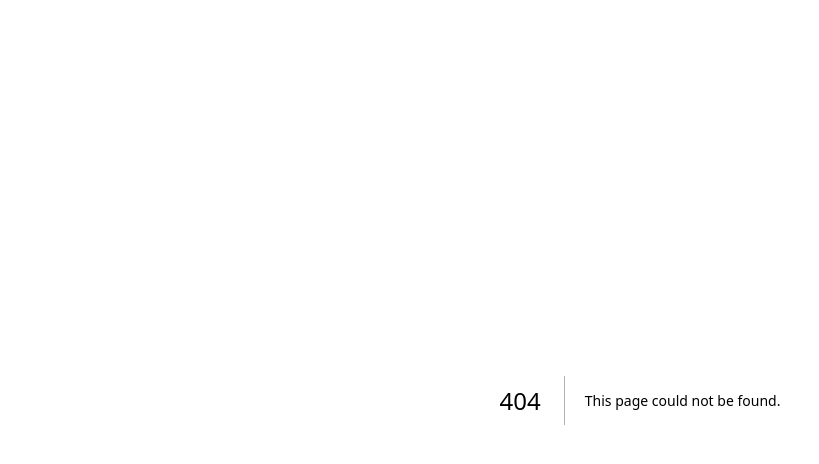
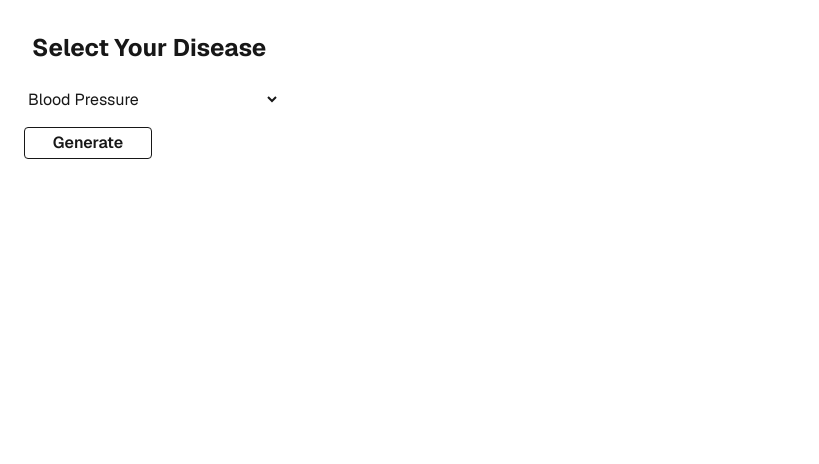
Before and after one commit to arunkumarmudakavi/nutrition_guide_ai, a Next.js app: page /chat in a window 1280 px wide. Before the commit this address had no page. Shown: the top 464 px of the page, without its empty margins (0-819 px from the left). Built offline with nearby package versions, Linux system fonts and the light colour scheme.

Commit message:
client side chat page implemented

```diff
--- /dev/null
+++ b/src/app/chat/page.tsx
@@ -0,0 +1,147 @@
+"use client";
+import axios from "axios";
+import React, { useState } from "react";
+import { useForm } from "react-hook-form";
+
+const chat = () => {
+  const { register, handleSubmit } = useForm();
+  const [loading, setLoading] = useState<boolean>(false);
+  const [data, setData] = useState<any>({});
+
+  const items = [
+    {
+      key: "bp",
+      label: "Blood Pressure",
+    },
+    {
+      key: "diabetes",
+      label: "Diabetes",
+    },
+    {
+      key: "obesity",
+      label: "Obesity",
+    },
+    {
+      key: "anemia",
+      label: "Anemia",
+    },
+    {
+      key: "hypothyroidism",
+      label: "Hypothyroidism",
+    },
+    {
+      key: "colesterol",
+      label: "Colesterol",
+    },
+    {
+      key: "acid_reflux",
+      label: "Acid Reflux",
+    },
+    {
+      key: "weak_immunity",
+      label: "Weak Immunity",
+    },
+    {
+      key: "constipation",
+      label: "Constipation",
+    },
+    {
+      key: "cough_and_cold",
+      label: "Cough and Cold",
+    },
+  ];
+
+  const [selectedValue, setSelectedValue] = useState("");
+
+  const handleSelectionChange = (key: React.Key) => {
+    setSelectedValue(String(key));
+  };
+
+  const sendChat = async (data: {}) => {
+    if (data === "") return alert("Select Disease");
+    console.log(data);
+    setLoading(true);
+    try {
+      const response = await axios.post("/api/chat", data);
+      console.log(response);
+      if (response?.data?.answer.length > 0) {
+        setLoading(false);
+      }
+      setData(response?.data);
+    } catch (error: any) {
+      console.log("Error on chat", error);
+    } finally {
+      setLoading(false);
+    }
+  };
+
+  return (
+    <div className="m-4 flex flex-col font-sans">
+      <span className="text-2xl font-bold m-4">Select Your Disease</span>
+      <section>
+        <form className="flex flex-col p-2" onSubmit={handleSubmit(sendChat)}>
+          <select
+            className="w-[20vw]"
+            value={selectedValue}
+            {...register("query", { required: true })}
+            onChange={(e) => handleSelectionChange(e.target.value)}
+          >
+            {items?.map((item) => (
+              <option
+                key={item?.key}
+                value={item?.key}
+                className="font-semibold pb-2"
+              >
+                {item?.label}
+              </option>
+            ))}
+          </select>
+          <button
+            className="border rounded px-2 w-[10vw] h-[4vh] font-semibold my-4"
+            type="submit"
+          >
+            Generate
+          </button>
+        </form>
+
+        {loading ? (
+          <div
+            id="loading-overlay"
+            className="fixed inset-0 z-50 flex items-center justify-center bg-white bg-opacity-60"
+          >
+            <svg
+              className="animate-spin h-8 w-8 text-black mr-3"
+              xmlns="http://www.w3.org/2000/svg"
+              fill="none"
+              viewBox="0 0 24 24"
+            >
+              <circle
+                className="opacity-25"
+                cx="12"
+                cy="12"
+                r="10"
+                stroke="currentColor"
+                strokeWidth="4"
+              ></circle>
+              <path
+                className="opacity-75"
+                fill="currentColor"
+                d="M4 12a8 8 0 018-8V0C5.373 0 0 5.373 0 12h4zm2 5.291A7.962 7.962 0 014 12H0c0 3.042 1.135 5.824 3 7.938l3-2.647z"
+              ></path>
+            </svg>
+
+            <span className="text-white text-3xl font-bold">Loading...</span>
+          </div>
+        ) : (
+          <section className="m-[2rem]">
+            <span className="m-2 font-semibold text-xl text-justify font-sans">
+              {data?.answer}
+            </span>
+          </section>
+        )}
+      </section>
+    </div>
+  );
+};
+
+export default chat;
```
